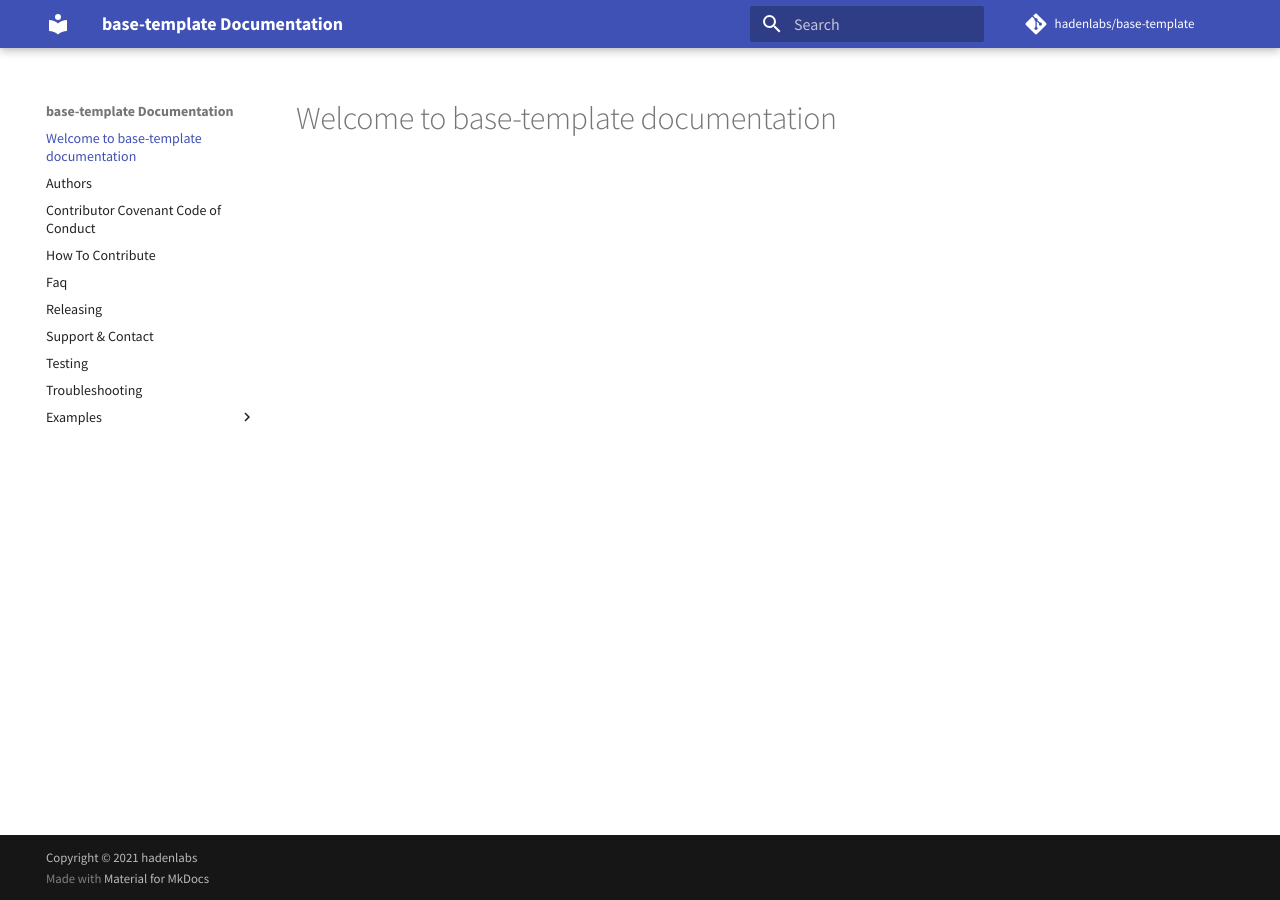
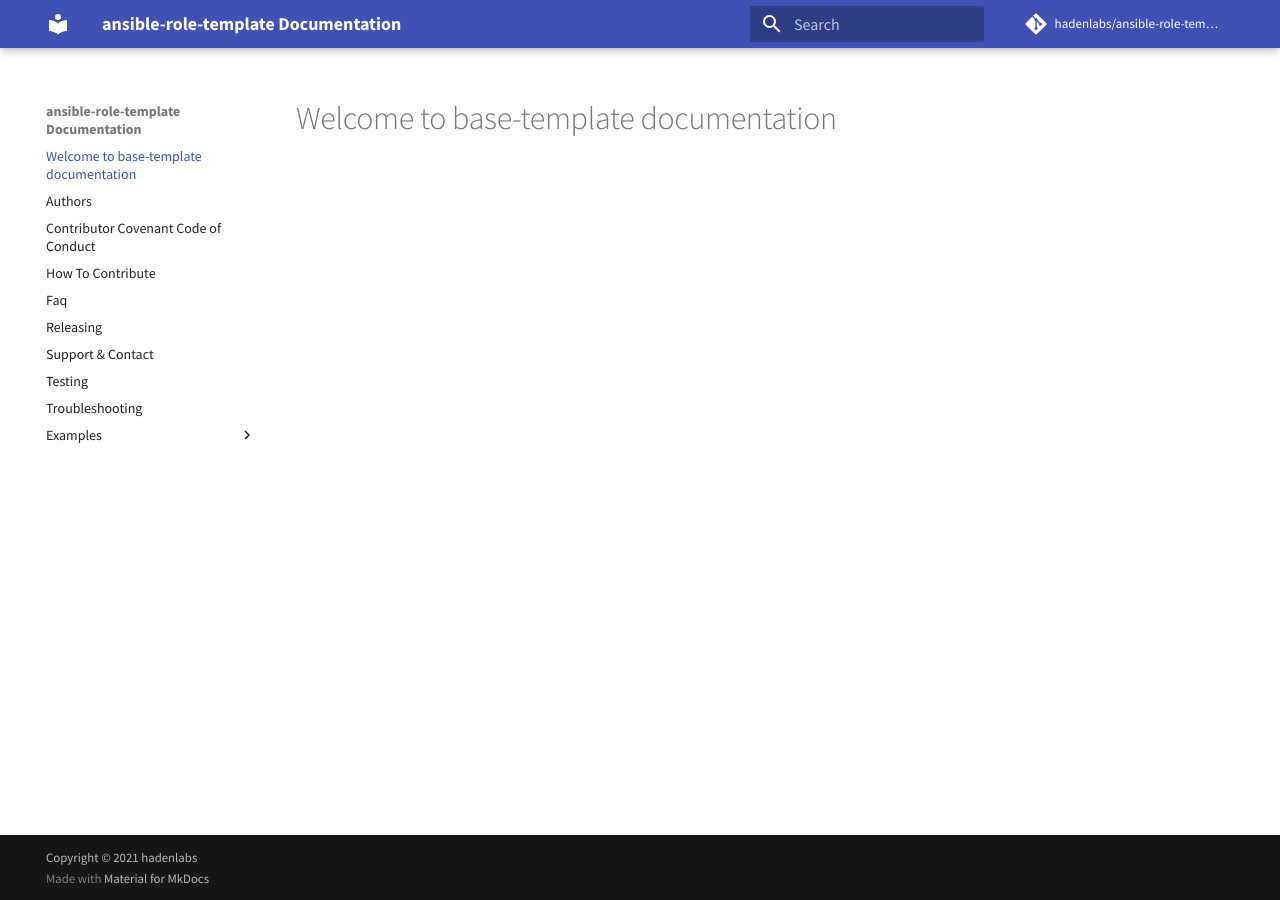
Before and after one commit to hadenlabs/ansible-role-template, an MkDocs documentation site: the page built from docs/index.md, in a window 1280 px wide. Built offline with MkDocs 1.6.1 and Material for MkDocs 9.7.7, drawn with Linux system fonts in a browser that asks for light colours; comment, search, counter and statistics services are not loaded.

Commit message:
chore: change name project (#1)

```diff
--- a/.pre-commit-config.yaml
+++ b/.pre-commit-config.yaml
@@ -40,7 +40,7 @@ repos:
       - id: fix-encoding-pragma
       - id: sort-simple-yaml
   - repo: https://github.com/hadenlabs/pre-commit-hooks
-    rev: f6cc97fd7683611087766bb542c9a11e70db2f92
+    rev: e0dd0da9bbbcebe598b0e40121556ab81c539614
     hooks:
       - id: do-not-commit
       - id: markdown-link-check
--- a/.tmuxinator.yml
+++ b/.tmuxinator.yml
@@ -1,5 +1,5 @@
-# ~/.tmuxinator/base-template.yml
-name: base-template
+# ~/.tmuxinator/ansible-role-template.yml
+name: ansible-role-template
 root: ./
 # Optional tmux socket
 # socket_name: foo
@@ -25,7 +25,7 @@ on_project_start: make environment
 # on_project_stop: make docker.down
 
 # Runs in each window and pane before window/pane specific commands. Useful for setting up interpreter versions.
-# pre_window: eval $(env-secrets bw github.com/hadenlabs/base-template)
+# pre_window: eval $(env-secrets bw github.com/hadenlabs/ansible-role-template)
 # Pass command line options to tmux. Useful for specifying a different tmux.conf.
 # tmux_options: -f ~/.tmux.mac.conf
 
--- a/.todocheck.yaml
+++ b/.todocheck.yaml
@@ -1,4 +1,4 @@
-origin: github.com/hadenlabs/base-template
+origin: github.com/hadenlabs/ansible-role-template
 issue_tracker: GITHUB
 auth:
   type: none
--- a/mkdocs.yml
+++ b/mkdocs.yml
@@ -1,4 +1,4 @@
-site_name: base-template Documentation
+site_name: ansible-role-template Documentation
 theme: 'material'
 markdown_extensions:
   - toc:
@@ -15,8 +15,8 @@ extra:
   font:
     text: 'Source Sans Pro'
 
-repo_name: 'hadenlabs/base-template'
-repo_url: 'https://github.com/hadenlabs/base-template'
+repo_name: 'hadenlabs/ansible-role-template'
+repo_url: 'https://github.com/hadenlabs/ansible-role-template'
 copyright: 'Copyright © 2021 <a href="https://hadenlabs.com">hadenlabs</a>'
 
 google_analytics:
--- a/setup.cfg
+++ b/setup.cfg
@@ -64,7 +64,7 @@ test = pytest
 norecursedirs = "build" "docs" "docs[\/]_build" ".egg"
 addopts =
 	-s -v
-	--cov base-template
+	--cov ansible-role-template
 	--cov-report html
 	--no-cov-on-fail
 	--capture=no
```
Also changed, not shown: package.json (+10 -10 lines), 3 other files.
